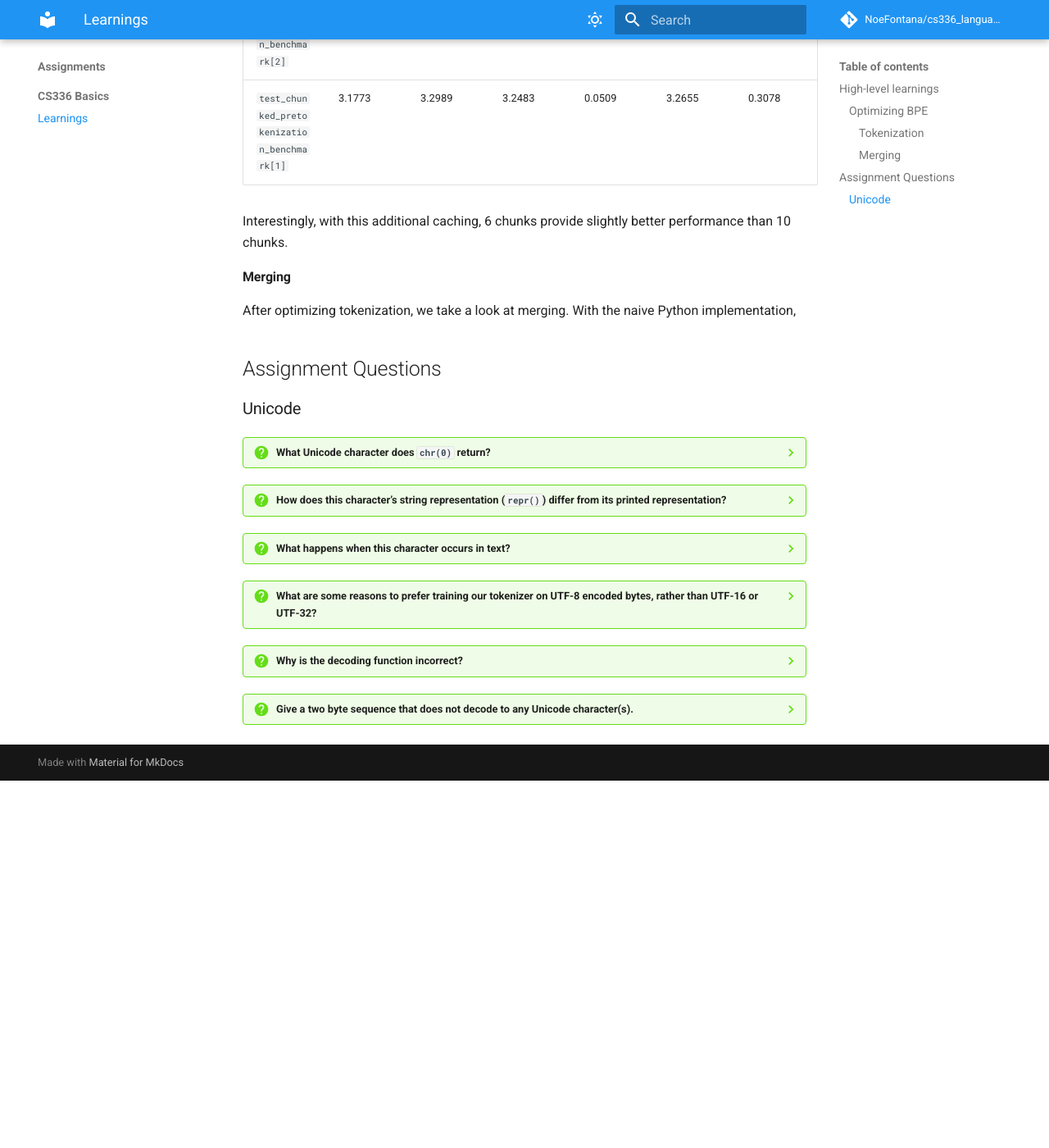
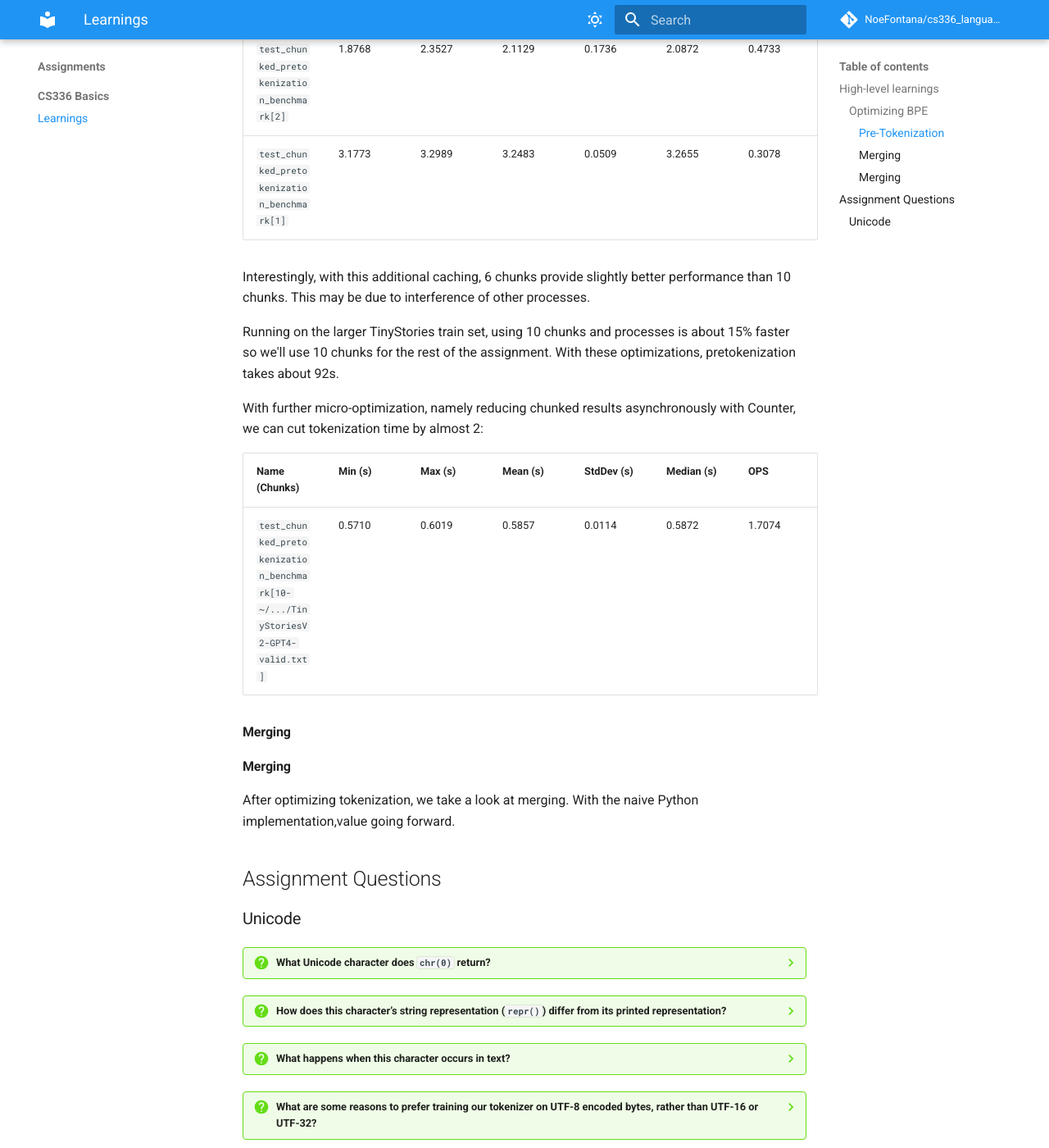
Before and after one commit to NoeFontana/cs336_language_model, an MkDocs documentation site: the page built from docs/assignments/learnings_basics.md, in a window 1280 px wide and 1400 px high, scrolled down 1627 px. Shown: the whole window at 82% size. Built offline with MkDocs 1.6.1 and Material for MkDocs 9.7.7, drawn with Linux system fonts in a browser that asks for light colours; comment, search, counter and statistics services are not loaded; before the commit the page ends 2579 px from its top, so only the background shows below that; some of the changed text lies outside the part shown.

Commit message:
perf(pretokenization): asynchronous reduction of Counter

```diff
--- a/docs/assignments/learnings_basics.md
+++ b/docs/assignments/learnings_basics.md
@@ -1,16 +1,18 @@
 # Learnings
 
 My learnings from the assignment.
+
+Note: Timings are done on a laptop. While the statistics are gathered over 5+ runs, this remains non-reliable due to hardware limitations.
 
 ## High-level learnings
 
 ### Optimizing BPE
 
-#### Tokenization
+#### Pre-Tokenization
 
-- Already "TinyStories Validation set", the most performance could be gained through speeding-up tokenization.
-  As suggested in the assignment, the optimizations was conducted via chunking the file and distributed the chunks over multiple processes.
-  A benchmark was ran with "TinyStories Validation set" with different number of chunks/process. The number of chunks/processes, **N**, is denoted by [**N**]
+Already "TinyStories Validation set", the most performance could be gained through speeding-up tokenization.
+As suggested in the assignment, the optimizations was conducted via chunking the file and distributed the chunks over multiple processes.
+A benchmark was ran with "TinyStories Validation set" with different number of chunks/process. The number of chunks/processes, **N**, is denoted by [**N**]
 
 | Name (Chunks)                                | Min (s) | Max (s) | Mean (s) | StdDev (s) | Median (s) | OPS    |
 | -------------------------------------------- | ------- | ------- | -------- | ---------- | ---------- | ------ |
@@ -19,7 +21,7 @@ My learnings from the assignment.
 | `test_chunked_pretokenization_benchmark[2]`  | 2.3072  | 2.4787  | 2.4158   | 0.0658     | 2.4415     | 0.4139 |
 | `test_chunked_pretokenization_benchmark[1]`  | 4.0109  | 4.2727  | 4.1388   | 0.0944     | 4.1427     | 0.2416 |
 
-- To speed things further, a BYTE_CACHE mapping integer indices from [0, 255] to the corresponding bytestring is added. For a single threaded implementation, this leads to about 20-25% speedup.
+To speed things further, a BYTE_CACHE mapping integer indices from [0, 255] to the corresponding bytestring is added. For a single threaded implementation, this leads to about 20-25% speedup.
 
 | Name (Chunks)                                | Min (s) | Max (s) | Mean (s) | StdDev (s) | Median (s) | OPS    |
 | -------------------------------------------- | ------- | ------- | -------- | ---------- | ---------- | ------ |
@@ -28,11 +30,22 @@ My learnings from the assignment.
 | `test_chunked_pretokenization_benchmark[2]`  | 1.8768  | 2.3527  | 2.1129   | 0.1736     | 2.0872     | 0.4733 |
 | `test_chunked_pretokenization_benchmark[1]`  | 3.1773  | 3.2989  | 3.2483   | 0.0509     | 3.2655     | 0.3078 |
 
-Interestingly, with this additional caching, 6 chunks provide slightly better performance than 10 chunks.
+Interestingly, with this additional caching, 6 chunks provide slightly better performance than 10 chunks. This may be due to interference of other processes.
+
+Running on the larger TinyStories train set, using 10 chunks and processes is about 15% faster so we'll use 10 chunks for the rest of the assignment.
+With these optimizations, pretokenization takes about 92s.
+
+With further micro-optimization, namely reducing chunked results asynchronously with Counter, we can cut tokenization time by almost 2:
+
+| Name (Chunks)                                                                   | Min (s) | Max (s) | Mean (s) | StdDev (s) | Median (s) | OPS    |
+| ------------------------------------------------------------------------------- | ------- | ------- | -------- | ---------- | ---------- | ------ |
+| `test_chunked_pretokenization_benchmark[10-~/.../TinyStoriesV2-GPT4-valid.txt]` | 0.5710  | 0.6019  | 0.5857   | 0.0114     | 0.5872     | 1.7074 |
 
 #### Merging
 
-After optimizing tokenization, we take a look at merging. With the naive Python implementation,
+#### Merging
+
+After optimizing tokenization, we take a look at merging. With the naive Python implementation,value going forward.
 
 ## Assignment Questions
 
--- a/pyproject.toml
+++ b/pyproject.toml
@@ -150,4 +150,4 @@ line-ending = "auto"
 log_cli = true
 log_cli_level = "WARNING"
 markers = ["slow: marks tests as slow to be excluded by default."]
-addopts = ["-s -m not slow"]
+addopts = ["-m", "not slow", "-s"]
```
Also changed, not shown: 3 other files.
